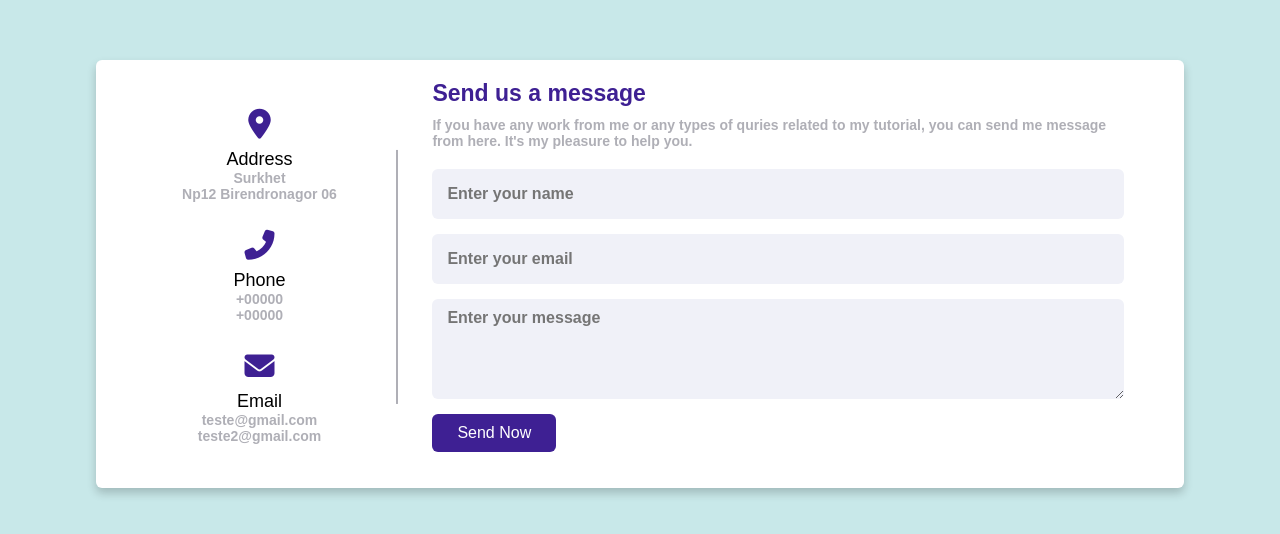
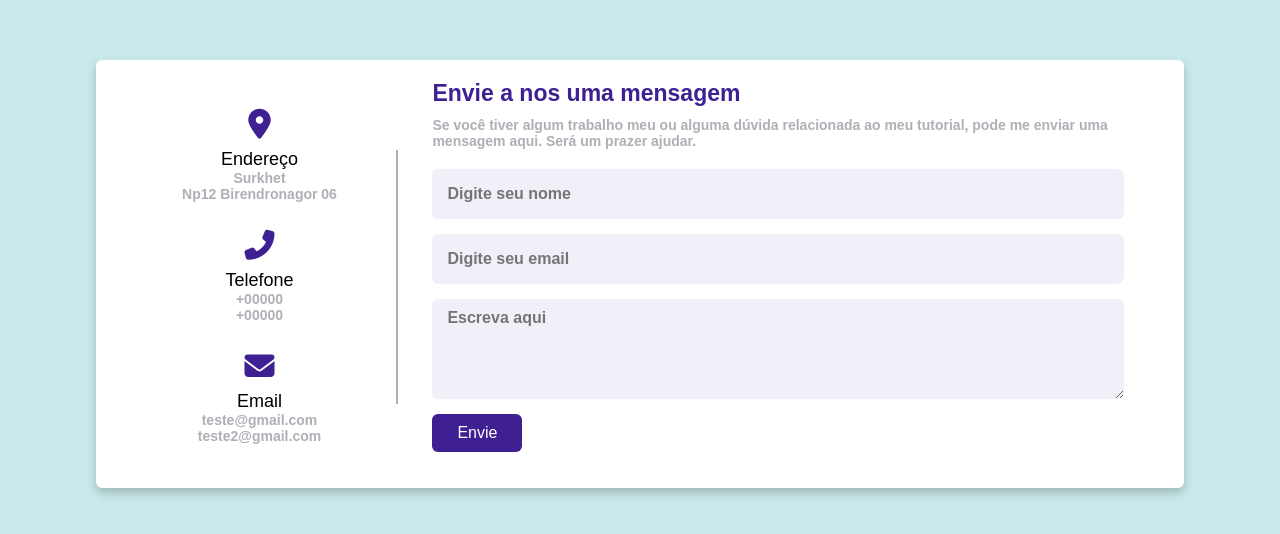
Before and after one commit to gabrieligardini/projeto22-Formulario-de-contato-Responsivo, a plain HTML site: page index.html in a window 1280 px wide. Shown: the part 126-660 px from the top of the page. Drawn offline with Linux system fonts and the light colour scheme.

Commit message:
Update index.html

```diff
--- a/index.html
+++ b/index.html
@@ -19,13 +19,13 @@
         <div class="informations">
             <div class="address">
                 <i class="fas fa-map-marker-alt"></i>
-                <span class="topic">Address</span>
+                <span class="topic">Endereço</span>
                 <span class="text-one">Surkhet</span>
                 <span class="text-two">Np12 Birendronagor 06</span>
             </div>
             <div class="address">
                 <i class="fas fa-phone-alt"></i>
-                <span class="topic">Phone</span>
+                <span class="topic">Telefone</span>
                 <span class="text-one">+00000</span>
                 <span class="text-two">+00000</span>
             </div>
@@ -38,19 +38,19 @@
         </div>
         <div class="send-us">
             <div class="content">
-                <h3>Send us a message</h3>
+                <h3>Envie a nos uma mensagem</h3>
                 <span>
-                    If you have any work from me or any types of quries related to my tutorial, you can send me
-                    message from here. It's my pleasure to help you.
+                    Se você tiver algum trabalho meu ou alguma dúvida relacionada ao meu tutorial, pode me enviar uma
+mensagem aqui. Será um prazer ajudar.
                 </span>
             </div>
             <div class="inputs">
-                <input type="text" placeholder="Enter your name">
-                <input type="email" placeholder="Enter your email">
-                <textarea placeholder="Enter your message"></textarea>
+                <input type="text" placeholder="Digite seu nome">
+                <input type="email" placeholder="Digite seu email">
+                <textarea placeholder="Escreva aqui"></textarea>
             </div>
             <div class="send">
-                <button>Send Now</button>
+                <button>Envie</button>
             </div>
         </div>
     </div>
```
